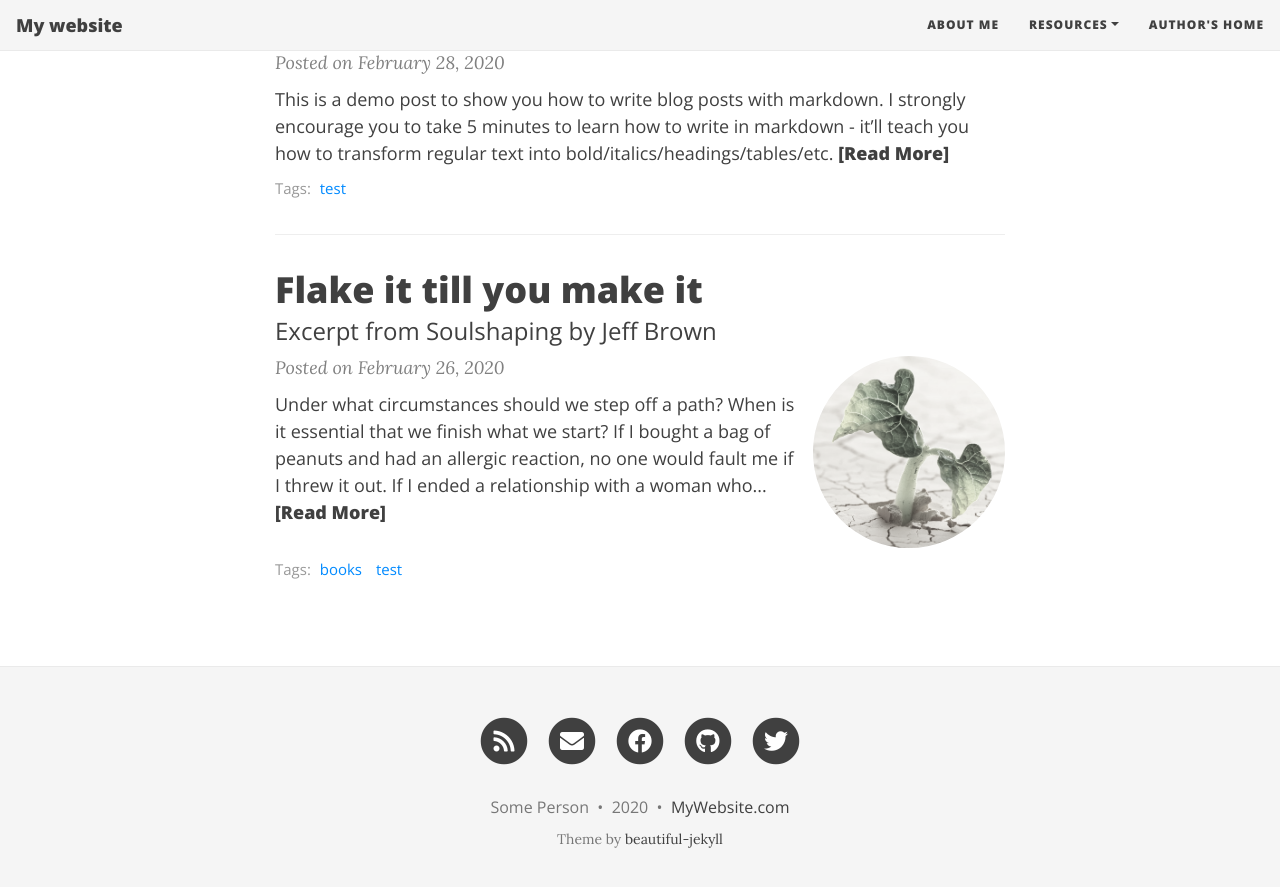
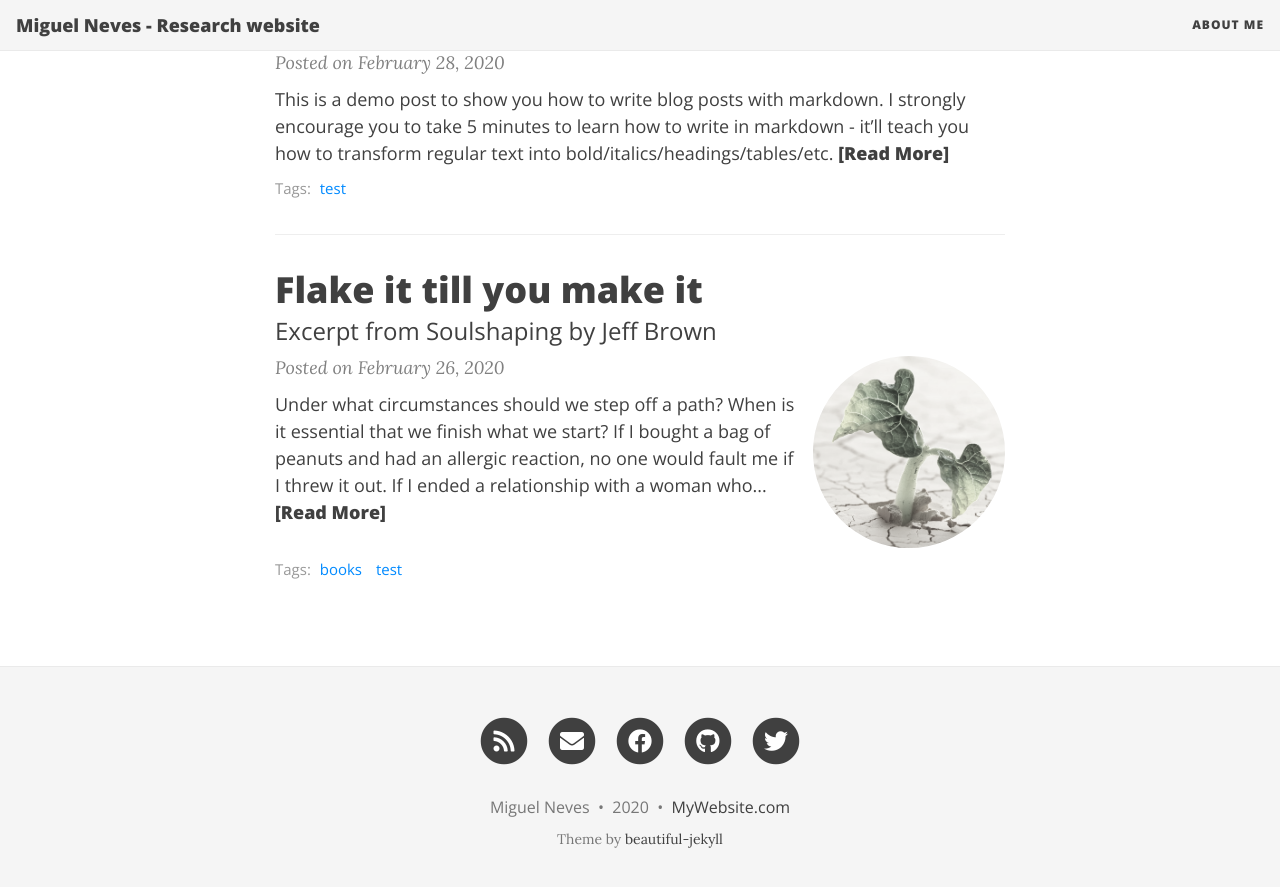
Before and after one commit to miguelj-neves/miguelj-neves.github.io, a Jekyll site: the page built from index.html, in a window 1280 px wide and 900 px high, scrolled down 550 px. Shown: the top 887 px of the window. Built offline with Jekyll 4.4.1, drawn with Linux system fonts in a browser that asks for light colours; nearby versions of some CDN libraries; the list of posts is cut into pages by our own code.

Commit message:
Update _config.yml

```diff
--- a/_config.yml
+++ b/_config.yml
@@ -1,28 +1,28 @@
 # --- Basic options --- #
 
 # Name of website
-title: My website
+title: Miguel Neves - Research website
 
 # Short description of your site
-description: A virtual proof that I'm awesome
+description: A window to my research in seismology
 
 # Your name to show in the footer
-author: Some Person
+author: Miguel Neves
 
 # --- List of links in the navigation bar --- #
 
 navbar-links:
   About Me: "aboutme"
-  Resources:
-    - Beautiful Jekyll: "https://beautifuljekyll.com"
-    - Learn markdown: "https://www.markdowntutorial.com/"
-  Author's home: "https://deanattali.com"
+  #Resources:
+  #  - Beautiful Jekyll: "https://beautifuljekyll.com"
+  #  - Learn markdown: "https://www.markdowntutorial.com/"
+  #Author's home: "https://deanattali.com"
 
 # --- Logo --- #
 
 # Image to show in the navigation bar - works best with a square image
 # Remove this parameter if you don't want an image in the navbar
-avatar: "/assets/img/avatar-icon.png"
+avatar: "/assets/img/profile_photo.jpeg"
 
 # By default, the image is cut into a circle. You can disable this behaviour by setting 'round-avatar: false'
 round-avatar: true
```
